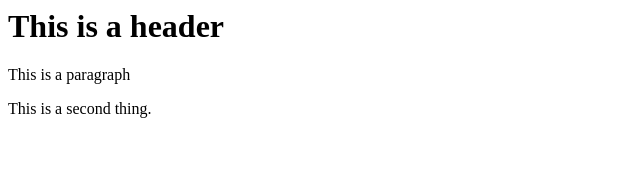
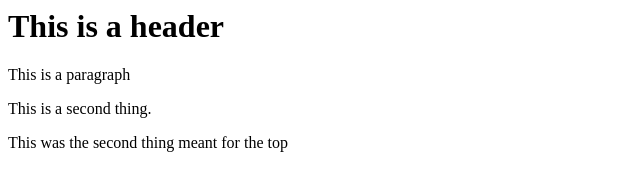
Before and after one commit to Jdubstep1357/git-test, a plain HTML site: page index.html in a window 1280 px wide. Shown: the whole page, without its empty margins (0-640 px from the left). Drawn offline with Linux system fonts and the light colour scheme.

Commit message:
Third Commit

```diff
--- a/index.html
+++ b/index.html
@@ -3,5 +3,6 @@
         <h1>This is a header</h1>
         <p>This is a paragraph</p>
         <p>This is a second thing.</p>
+        <p>This was the second thing meant for the top</p>
     </body>
 </html>
```
